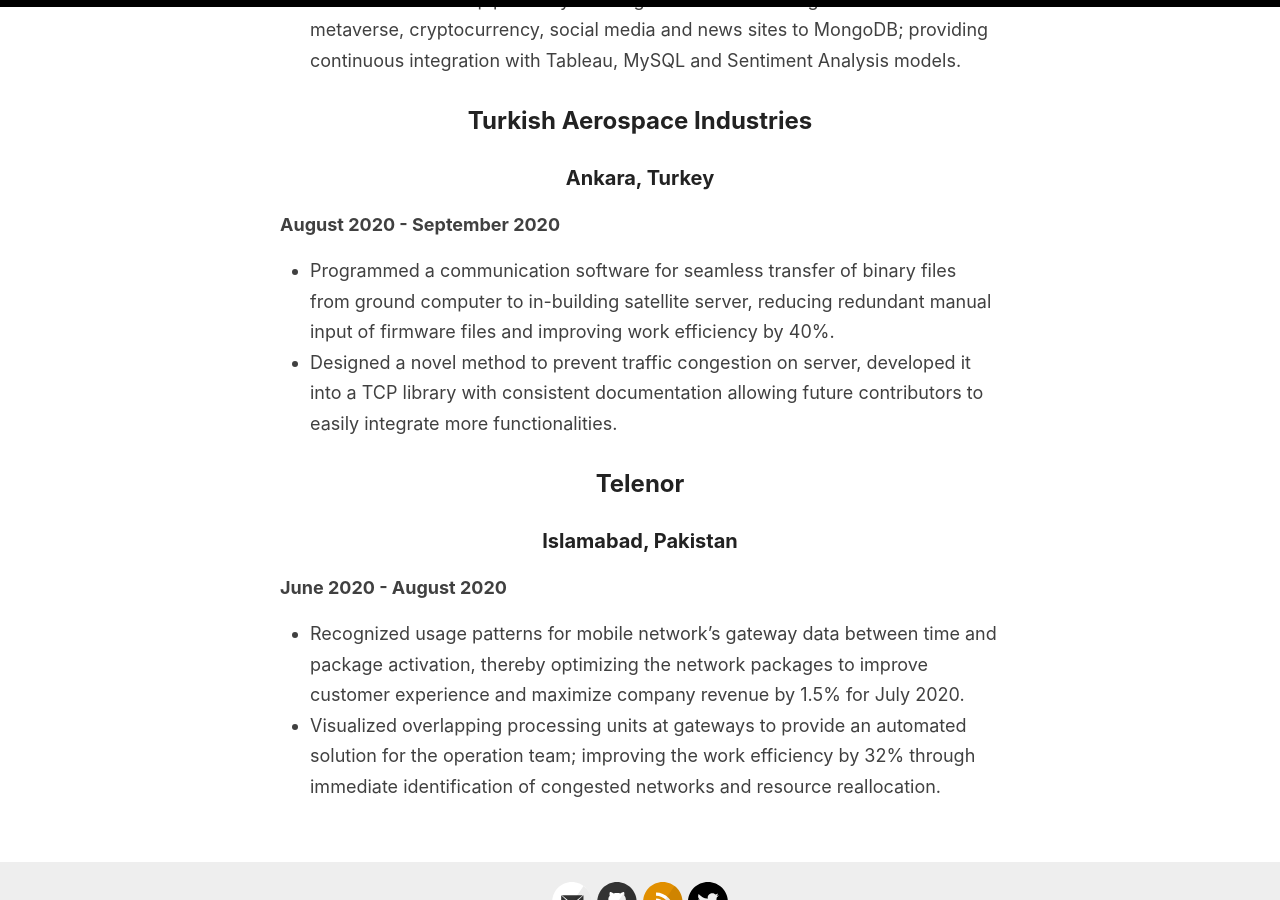
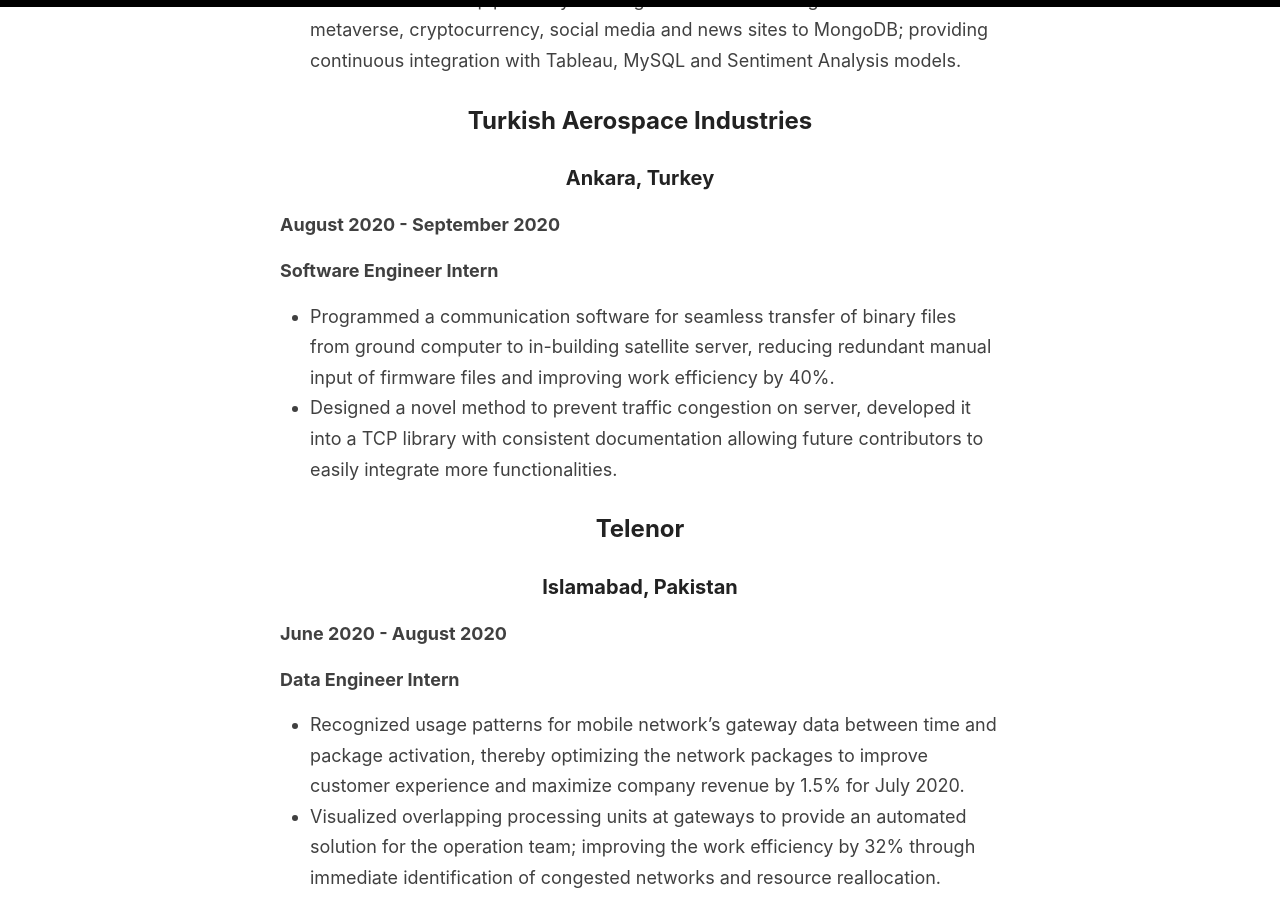
Before and after one commit to umaidmz/umaidmz.github.io, a Jekyll site: the page built from _pages/experience.md, in a window 1280 px wide and 900 px high, scrolled down 1326 px. Built offline with Jekyll 4.4.1, drawn with Linux system fonts in a browser that asks for light colours.

Commit message:
Updated Experience

```diff
--- a/_pages/experience.md
+++ b/_pages/experience.md
@@ -31,11 +31,17 @@
 ## Turkish Aerospace Industries
 ### Ankara, Turkey
 **August 2020 - September 2020**
+
+ **<span style="text-align:left;">Software Engineer Intern</span>**
+
 - Programmed a communication software for seamless transfer of binary files from ground computer to in-building satellite server, reducing redundant manual input of firmware files and improving work efficiency by 40%.
 - Designed a novel method to prevent traffic congestion on server, developed it into a TCP library with consistent documentation allowing future contributors to easily integrate more functionalities.
 
 ## Telenor
 ### Islamabad, Pakistan
 **June 2020 - August 2020**
+
+ **<span style="text-align:left;">Data Engineer Intern</span>**
+
 - Recognized usage patterns for mobile network’s gateway data between time and package activation, thereby optimizing the network packages to improve customer experience and maximize company revenue by 1.5% for July 2020.
 - Visualized overlapping processing units at gateways to provide an automated solution for the operation team; improving the work efficiency by 32% through immediate identification of congested networks and resource reallocation.
```
